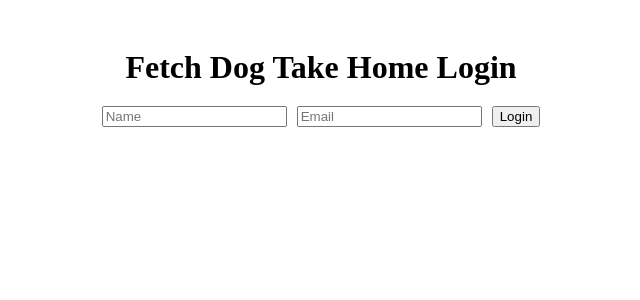
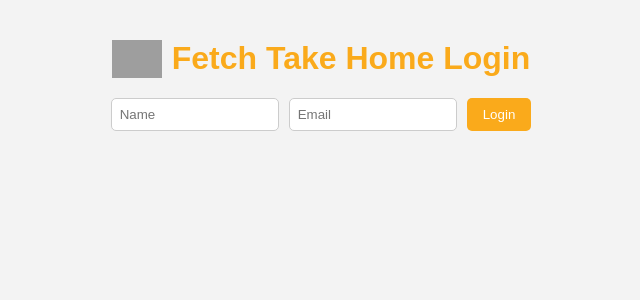
Before and after one commit to JadenNobles1/fetch-take-home, a React (Create React App) app: page / in a window 1280 px wide. Shown: the top 300 px of the page, without its empty margins (319-959 px from the left). Built offline with nearby package versions, Linux system fonts and the light colour scheme; grey boxes are pictures that could not be loaded.

Commit message:
Final Changes

```diff
--- a/src/App.js
+++ b/src/App.js
@@ -1,4 +1,4 @@
-import React, { useState, useEffect } from "react";
+import React, { useState, useEffect, useRef } from "react";
 import './index.css';
 
 // Login Component
@@ -32,8 +32,18 @@ const Login = ({ onLogin }) => {
 
   return (
     <div className="page-container">
-      <h1 className="center-header">Fetch Dog Take Home Login</h1>
-      <form onSubmit={handleSubmit} className="form-row">
+      {/* Logo and Heading */}
+      <header style={{ display: "flex", alignItems: "center", gap: "10px", marginBottom: "20px" }}>
+  {/* Logo */}
+  <img
+    src="https://cdn.brandfetch.io/id7Cm60rQf/theme/dark/idaA507RHz.svg?c=1bx1740417582576id64Mup7ac7BMUaS6m&t=1675057844666"
+    alt="Fetch Rewards Logo"
+    className="logo"
+  />
+
+  {/* Heading */}
+  <h1 style={{ margin: 0 }}>Fetch Take Home Login</h1>
+</header>      <form onSubmit={handleSubmit} className="form-row">
         <input
           type="text"
           placeholder="Name"
@@ -56,7 +66,7 @@ const Login = ({ onLogin }) => {
 };
 
 // Dog Search Component
-  const DogSearch = () => {
+const DogSearch = ({ onLogout }) => {
   const [breeds, setBreeds] = useState([]);
   const [dogs, setDogs] = useState([]);
   const [favorites, setFavorites] = useState([]);
@@ -71,6 +81,9 @@ const Login = ({ onLogin }) => {
   const [totalPages, setTotalPages] = useState(1);
   const [matchedDog, setMatchedDog] = useState(null); // Store matched dog
   const pageSize = 10; // Number of dogs per page
+
+  // Reference to the matched dog section
+  const matchRef = useRef(null);
 
   useEffect(() => {
     fetch("https://frontend-take-home-service.fetch.com/dogs/breeds", {
@@ -120,7 +133,6 @@ const Login = ({ onLogin }) => {
           credentials: "include",
         }
       );
-
       const dogDetails = await dogDetailsResponse.json();
       setDogs(dogDetails);
       setCurrentPage(page); // Update current page
@@ -141,17 +153,15 @@ const Login = ({ onLogin }) => {
     }
   };
 
-  // Update toggleSortOrder to only toggle the sort state
   const toggleSortOrder = () => {
     setSort((prevSort) => (prevSort === "breed:asc" ? "breed:desc" : "breed:asc"));
   };
 
-  // Use useEffect to call handleSearch when the sort state changes
   useEffect(() => {
     if (dogs.length > 0) {
       handleSearch(1); // Re-fetch results when sort changes
     }
-  }, [sort]); // Only run when the sort state changes
+  }, [sort]);
 
   const handleFavorite = (dogId) => {
     setFavorites((prev) =>
@@ -190,6 +200,13 @@ const Login = ({ onLogin }) => {
       );
       const matchedDogDetails = await matchedDogResponse.json();
       setMatchedDog(matchedDogDetails[0]);
+
+      // Scroll to the matched dog section after a short delay
+      setTimeout(() => {
+        if (matchRef.current) {
+          matchRef.current.scrollIntoView({ behavior: "smooth" });
+        }
+      }, 100);
     } catch (error) {
       console.error("Error generating match:", error);
       alert("An error occurred while generating the match. Please try again later.");
@@ -197,9 +214,22 @@ const Login = ({ onLogin }) => {
   };
 
   return (
-    <div>
-      <h1 className="center-items">Fetch Dog Search</h1>
-      <div className="center-items">
+    <div className="page-container">
+      {/* Logo and Heading */}
+      <header style={{ display: "flex", alignItems: "center", gap: "10px", marginBottom: "20px" }}>
+        <img
+          src="https://cdn.brandfetch.io/id7Cm60rQf/theme/dark/idaA507RHz.svg?c=1bx1740417582576id64Mup7ac7BMUaS6m&t=1675057844666"
+          alt="Fetch Rewards Logo"
+          className="logo"
+        />
+        <h1 style={{ margin: 0 }}>Fetch Dog Search</h1>
+        <button onClick={onLogout} style={{ marginLeft: "auto" }} className="button-spacing">
+          Logout
+        </button>
+      </header>
+
+      {/* Filters */}
+      <div className="form-row">
         <select
           value={filters.breed}
           onChange={(e) => setFilters({ ...filters, breed: e.target.value })}
@@ -211,73 +241,86 @@ const Login = ({ onLogin }) => {
             </option>
           ))}
         </select>
-        <input className="button-spacing"
+        <input
           type="number"
           placeholder="Min Age"
           value={filters.ageMin}
           onChange={(e) => setFilters({ ...filters, ageMin: e.target.value })}
         />
-        <input className="button-spacing"
+        <input
           type="number"
           placeholder="Max Age"
           value={filters.ageMax}
           onChange={(e) => setFilters({ ...filters, ageMax: e.target.value })}
         />
-        <input className="button-spacing"
+        <input
           type="text"
           placeholder="Zip Codes"
           value={filters.zipCodes}
           onChange={(e) => setFilters({ ...filters, zipCodes: e.target.value })}
         />
-        <button onClick={() => handleSearch(1)} className="button-spacing">Search</button>
-        <button onClick={toggleSortOrder} className="button-spacing" disabled={dogs.length === 0}>
-          Sort by Breed ({sort === "breed:desc" ? "Ascending" : "Descending"})
+        <button onClick={() => handleSearch(1)} className="button-spacing">
+          Search
+        </button>
+        <button onClick={toggleSortOrder} className="button-spacing">
+          Sort by Breed ({sort === "breed:asc" ? "Ascending" : "Descending"})
         </button>
       </div>
-      <h2 className="center-items">Results</h2>
+
+      {/* Results */}
+      <h2>Results</h2>
       <div className="dogs-container">
         {dogs.map((dog) => (
           <div key={dog.id} className="dog-card">
-            <img src={dog.img} alt={dog.name} width="100" height="100" />
-            <p>Name: {dog.name}</p>
-            <p>Breed: {dog.breed}</p>
-            <p>Age: {dog.age} years old</p>
-            <p>Zip Code: {dog.zip_code}</p>
+            <div style={{ display: "flex", justifyContent: "center"}}>
+              <img src={dog.img} alt={dog.name} />
+            </div>
+            <div style={{justifyContent: "left"}}>
+              <p><strong>Name:</strong> {dog.name}</p>
+              <p><strong>Breed:</strong> {dog.breed}</p>
+              <p><strong>Age:</strong> {dog.age} years old</p>
+              <p><strong>Zip Code:</strong> {dog.zip_code}</p>
+            </div>
+            <div style={{ display: "flex", justifyContent: "center"}}>
               <button onClick={() => handleFavorite(dog.id)}>
                 {favorites.includes(dog.id) ? "Unfavorite" : "Favorite"}
               </button>
             </div>
+          </div>
         ))}
       </div>
+
       {/* Pagination Controls */}
-      <div className="center-items" style={{marginTop: "10px"}} >
-        <button onClick={handlePrevPage} disabled={currentPage === 1}>
+      <div className="pagination-controls">
+        <button onClick={handlePrevPage} className="button-spacing" disabled={currentPage === 1}>
           Previous
         </button>
-        <span className="button-spacing">
+        <span className="button-spacing" >
           Page {currentPage} of {totalPages}
         </span>
-        <button onClick={handleNextPage} className="button-spacing" disabled={currentPage === totalPages}>
+        <button onClick={handleNextPage} className="button-spacing"  disabled={currentPage === totalPages}>
           Next
         </button>
       </div>
 
       {/* Generate Match Button */}
-      <div className="center-items" style={{ marginTop: "10px" }}>
-        <button onClick={handleMatch}>Generate Match</button>
-      </div>
+      <button onClick={handleMatch} style={{marginTop: "10px"}}>
+        Generate Match
+      </button>
 
-      {/* Display Matched Dog */}
+      {/* Matched Dog Section */}
+      <div ref={matchRef}>
         {matchedDog && (
-        <div>
+          <div className="matched-dog">
             <h2>Your Match</h2>
-          <img src={matchedDog.img} alt={matchedDog.name} width="100" />
-          <p>Name: {matchedDog.name}</p>
-          <p>Breed: {matchedDog.breed}</p>
-          <p>Age: {matchedDog.age} years old</p>
-          <p>Zip Code: {matchedDog.zip_code}</p>
+            <img src={matchedDog.img} alt={matchedDog.name} />
+            <p><strong>Name:</strong> {matchedDog.name}</p>
+            <p><strong>Breed:</strong> {matchedDog.breed}</p>
+            <p><strong>Age:</strong> {matchedDog.age} years old</p>
+            <p><strong>Zip Code:</strong> {matchedDog.zip_code}</p>
           </div>
         )}
+      </div>
     </div>
   );
 };
@@ -285,15 +328,32 @@ const Login = ({ onLogin }) => {
 // App Component
 const App = () => {
   const [isLoggedIn, setIsLoggedIn] = useState(false);
+
+  // Handle Logout
+  const handleLogout = async () => {
+    try {
+      // Call the logout endpoint
+      await fetch("https://frontend-take-home-service.fetch.com/auth/logout", {
+        method: "POST",
+        credentials: "include",
+      });
+
+      // Update the app state to log the user out
+      setIsLoggedIn(false);
+    } catch (error) {
+      console.error("Error during logout:", error);
+      alert("An error occurred while logging out. Please try again later.");
+    }
+  };
+
   return (
     <div>
       {!isLoggedIn ? (
         <Login onLogin={() => setIsLoggedIn(true)} />
       ) : (
-        <DogSearch />
+        <DogSearch onLogout={handleLogout} />
       )}
     </div>
   );
 };
-
 export default App;
--- a/src/index.css
+++ b/src/index.css
@@ -1,33 +1,63 @@
-.button-spacing {
-    margin-left: 10px;
+/* General Styles */
+body {
+  font-family: 'Arial', sans-serif;
+  background-color: #f3f3f3; /* Light gray background */
+  color: #333; /* Dark gray text for readability */
+  margin: 0;
+  padding: 0;
 }
 
-  .dogs-container {
-    display: flex;
-    flex-wrap: wrap;
-    justify-content: center;
-    align-items: center;
-    gap: 20px;
+h1, h2 {
+  color: #faaa1b; /* Primary blue for headings */
+  font-weight: bold;
 }
 
-  .dog-card {
-    text-align: center;
-    border: 1px solid #ccc;
-    padding: 10px;
-    width: 200px;
+button {
+  background-color: #faaa1b; /* Primary orange-yellow for buttons */
+  color: white;
+  border: none;
+  padding: 8px 16px;
+  border-radius: 5px;
+  cursor: pointer;
+  transition: background-color 0.3s ease;
 }
 
-  .center-items
-  {
-    display: flex;
-    justify-content: center;
+button:hover {
+  background-color: #e69500; /* Slightly darker orange-yellow on hover */
+}
+input[type="text"],
+input[type="email"],
+input[type="number"] {
+  padding: 8px;
+  border: 1px solid #ccc;
+  border-radius: 5px;
+  width: 150px;
+  transition: border-color 0.3s ease;
 }
 
+input:focus {
+  border-color: #faaa1b; /* Highlight input fields with primary blue */
+  outline: none;
+}
+
+select {
+  padding: 8px;
+  border: 1px solid #ccc;
+  border-radius: 5px;
+  transition: border-color 0.3s ease;
+}
+
+select:focus {
+  border-color: #faaa1b;
+  outline: none;
+}
+
+/* Layout Styles */
 .page-container {
   display: flex;
   flex-direction: column;
   align-items: center;
-    padding-top: 20px;
+  padding: 20px;
 }
 
 .center-header {
@@ -38,4 +68,76 @@
 .form-row {
   display: flex;
   gap: 10px;
+  justify-content: center;
+  margin-bottom: 20px;
 }
+
+.button-spacing {
+  margin-left: 10px;
+}
+
+.dogs-container {
+  display: flex;
+  flex-wrap: wrap;
+  justify-content: center;
+  gap: 20px;
+  margin-top: 20px;
+}
+
+.dog-card {
+  background: white;
+  border-radius: 8px;
+  box-shadow: 0 4px 8px rgba(0, 0, 0, 0.1);
+  padding: 15px;
+  width: 200px;
+  text-align: center;
+  transition: transform 0.2s ease-in-out, box-shadow 0.2s ease-in-out;
+}
+
+.dog-card:hover {
+  transform: scale(1.05);
+  box-shadow: 0 6px 12px rgba(0, 0, 0, 0.15); /* Enhanced shadow on hover */
+}
+
+.dog-card img {
+  border-radius: 5px;
+  max-width: 100%;
+  height: 120px;
+}
+
+.center-items {
+  display: flex;
+  justify-content: center;
+}
+
+.pagination-controls {
+  margin-top: 20px;
+}
+
+.matched-dog {
+  margin-top: 20px;
+  padding: 20px;
+  background: #ffffff;
+  border-radius: 8px;
+  box-shadow: 0 4px 8px rgba(0, 0, 0, 0.1);
+  max-width: 400px;
+  text-align: center;
+}
+
+.matched-dog img {
+  border-radius: 5px;
+  max-width: 100%;
+  height: auto;
+}
+
+/* Logo Styling */
+.logo {
+  width: 50px; /* Adjust the size as needed */
+  height: auto; /* Maintain aspect ratio */
+}
+
+/* Center the logo if needed */
+header {
+  text-align: center;
+  margin-top: 20px;
+}
```
Lines whose indentation alone changed are shown as unchanged.
